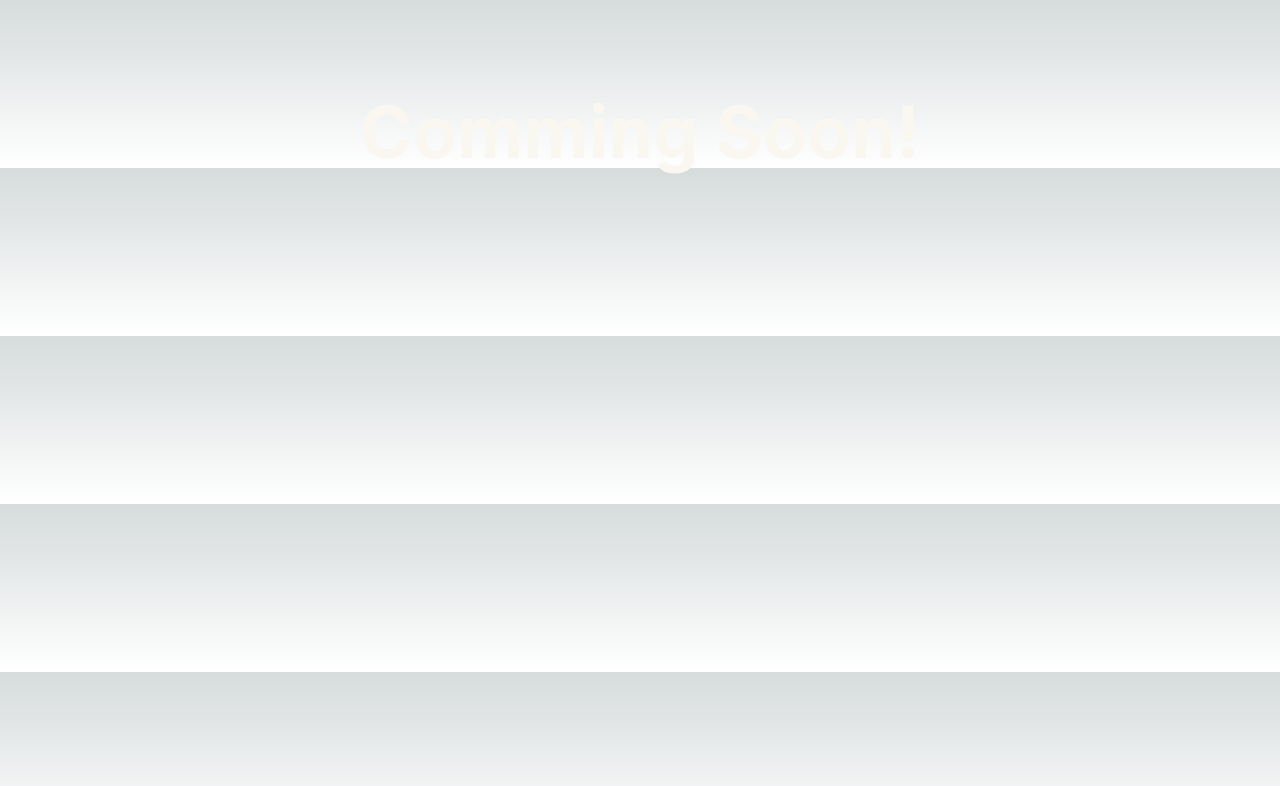
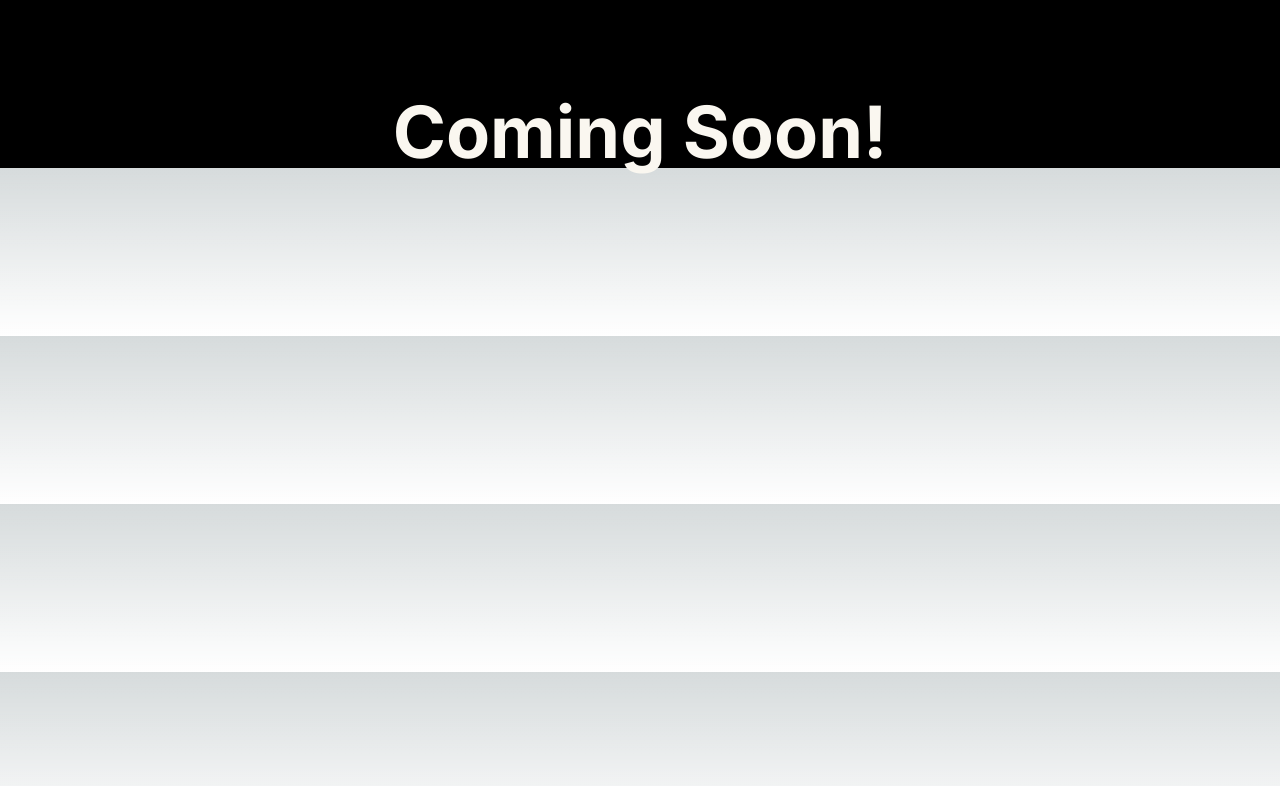
Before and after one commit to Pratap-Karmakar/naiyo24portfolio, a Next.js app: page /viewprice in a window 1280 px wide. Shown: the top 786 px of the page. Built offline with nearby package versions, Linux system fonts and the light colour scheme.

Commit message:
spell check

```diff
--- a/src/app/viewprice/page.tsx
+++ b/src/app/viewprice/page.tsx
@@ -2,7 +2,7 @@ import React from 'react'
 
 const page = () => {
   return (
-    <div className='text-7xl text-[#FAF7F0] flex items-center justify-center font-bold pt-24'>Comming Soon!</div>
+    <div className='text-7xl text-[#FAF7F0] bg-black flex items-center justify-center font-bold pt-24'>Coming Soon!</div>
   )
 }
 
```
